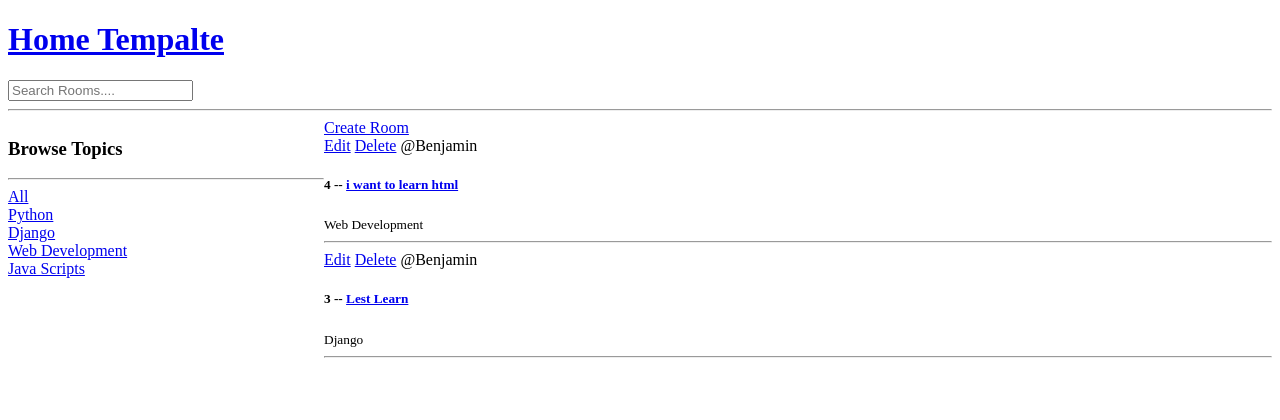
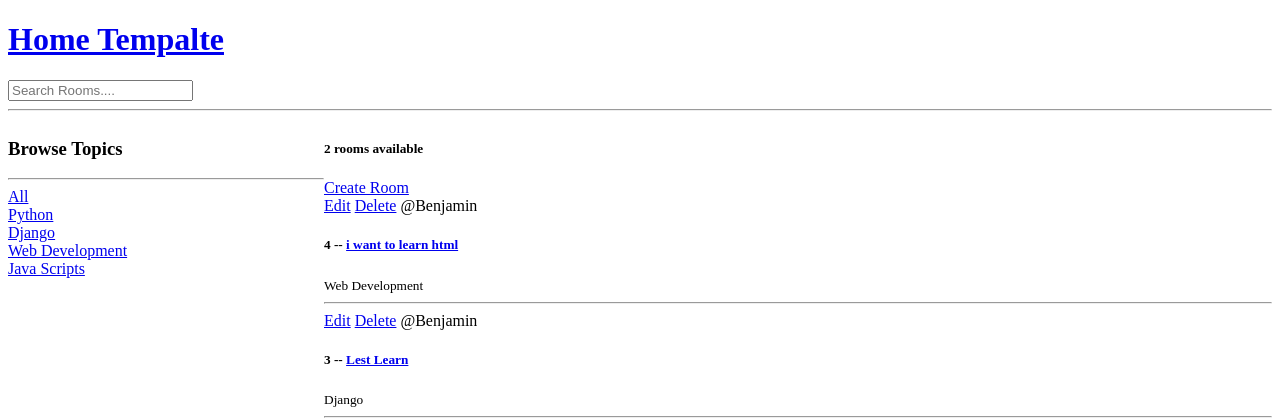
Before and after one commit to Origina-sudo/dev-space, a Django app: page / in a window 1280 px wide. Shown: the top 420 px of the page. Run offline with Django 5.2, Linux system fonts and the light colour scheme; data comes from the database, SQL or seed files in the repository.

Commit message:
Adding number of rooms to the views

```diff
--- a/studybud/base/templates/base/home.html
+++ b/studybud/base/templates/base/home.html
@@ -31,6 +31,7 @@
   <div>
 
 
+    <h5>{{room_count}} rooms available</h5>
     <a href="{% url 'create-room'  %}">Create Room</a>
     <div>
       {% for room in rooms %}
--- a/studybud/base/views.py
+++ b/studybud/base/views.py
@@ -20,7 +20,8 @@ def home(request):
         Q(description__icontains=q)
         )
     topics = Topic.objects.all()
-    context = {"rooms" : rooms, "topics" : topics}
+    room_count = rooms.count()
+    context = {"rooms" : rooms, "topics" : topics, "room_count" : room_count }
     return render(request,"base/home.html", context )
 
 def room(request, pk):
```
